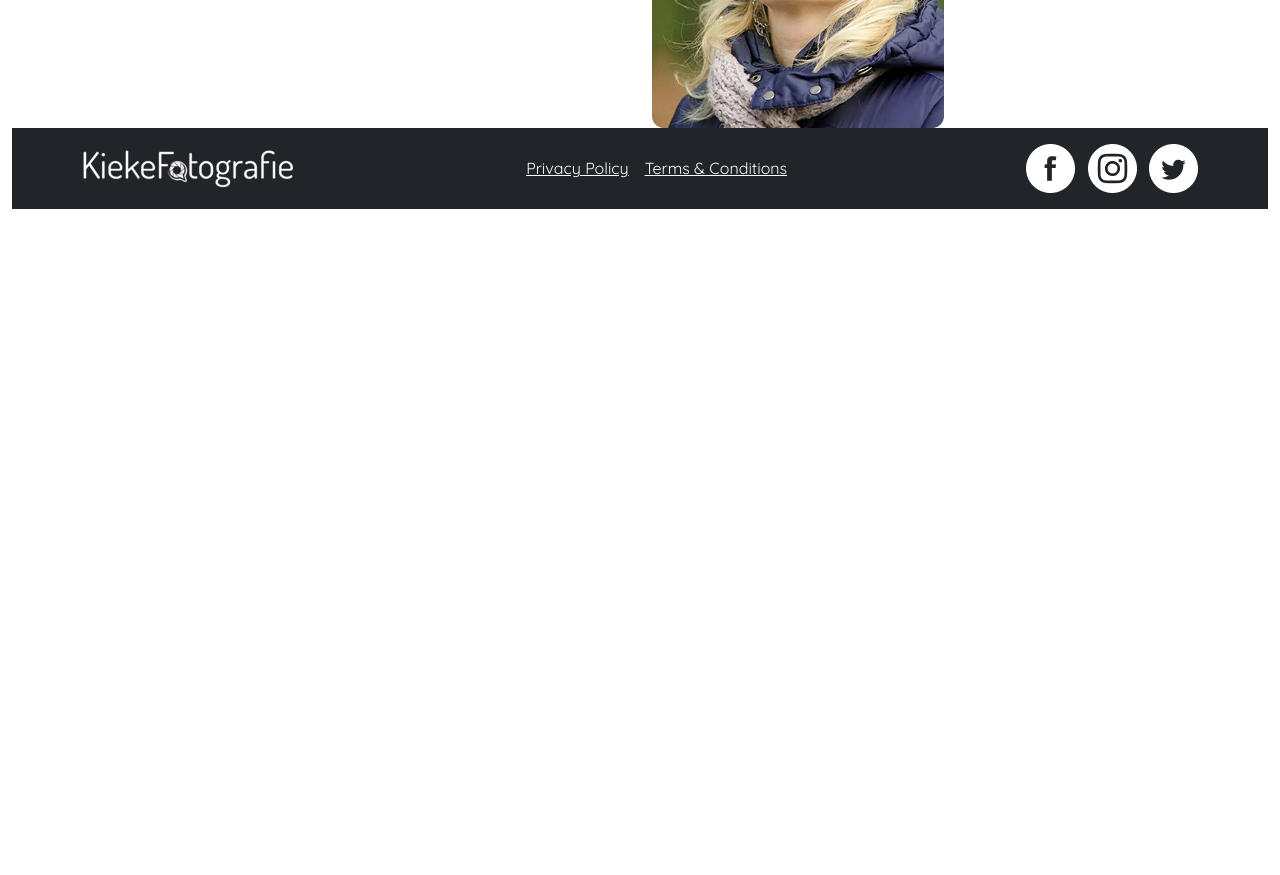
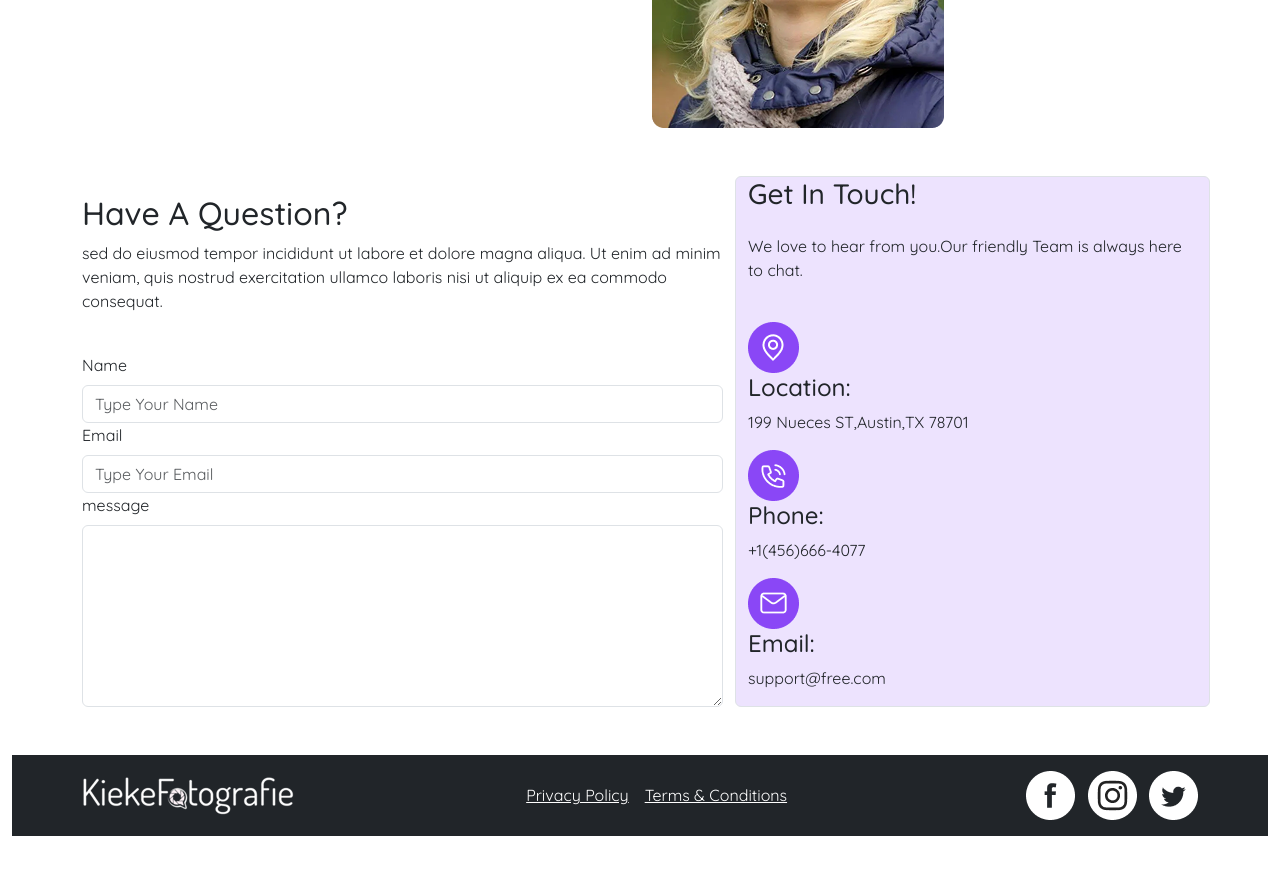
Before and after one commit to mahedihasan05/Bootstrap-Assignment, a plain HTML site: page index.html in a window 1280 px wide. Shown: the part 4200-5075 px from the top of the page. Before the commit the page ends 4457 px from the top, so only its background shows below. Drawn offline with nearby package versions, Linux system fonts and the light colour scheme.

Commit message:
form done

```diff
--- a/index.html
+++ b/index.html
@@ -272,6 +272,69 @@
                     </div>
                 </div>
             </div>
+            <!-- Form Section -->
+            <section class="p-5">
+                <div class="container">
+                  <div class="row align-items-end">
+                    <div class="col-md-7">
+                      <div class="que-title">
+                        <h2 class="title">Have A Question?</h2>
+                        <p class="pb-2 pb-md-4">sed do eiusmod tempor incididunt ut labore et dolore magna aliqua. Ut enim ad minim
+                          veniam,
+                          quis nostrud
+                          exercitation ullamco laboris nisi ut aliquip ex ea commodo consequat.</p>
+                      </div>
+                      <div class="que-form">
+                        <form action="#">
+                          <div class="input-item">
+                            <label for="name" class="form-label">Name </label>
+                            <input type="email" class="form-control" id="name" placeholder="Type Your Name">
+                          </div>
+                          <div class="input-item">
+                            <label for="Email" class="form-label">Email </label>
+                            <input type="email" class="form-control" id="Email" placeholder="Type Your Email">
+                          </div>
+                          <div class="input-item">
+                            <label for="message" class="form-label">message</label>
+                            <textarea class="form-control" id="message" rows="7"></textarea>
+                          </div>
+                        </form>
+                      </div>
+                    </div>
+                    <div class="col-md-5 border rounded-2" style="background-color: #ede3fe;">
+                      <div class="que-right rounded-4">
+                        <div class="que-contact">
+                          <h3> Get In Touch!</h3>
+                          <p class="pt-3 pb-4"> We love to hear from you.Our friendly Team is always here to chat.</p>
+                        </div>
+                        <div class="que-text">
+                          <div class="que-icon">
+                            <a href="#"><img src="images/Group 18.png" alt="map"></a>
+                          </div>
+                          <div class="que-info">
+                            <h4> Location: </h4>
+                            <p> 199 Nueces ST,Austin,TX 78701 </p>
+                          </div>
+                          <div class="que-icon">
+                            <a href="#"><img src="images/Group 16.png" alt="map"></a>
+                          </div>
+                          <div class="que-info">
+                            <h4> Phone: </h4>
+                            <p> +1(456)666-4077 </p>
+                          </div>
+                          <div class="que-icon">
+                            <a href="#"><img src="images/Group 15.png" alt="map"></a>
+                          </div>
+                          <div class="que-info">
+                            <h4> Email: </h4>
+                            <p> support@free.com </p>
+                          </div>
+                        </div>
+                      </div>
+                    </div>
+                  </div>
+                </div>
+              </section>
             <!-- Footer Section -->
             <footer class="footer-area bg-dark p-3">
                 <div class="container">
```
Also changed, not shown: images/Group 15.png (added), images/Group 16.png (added), images/Group 18.png (added).
